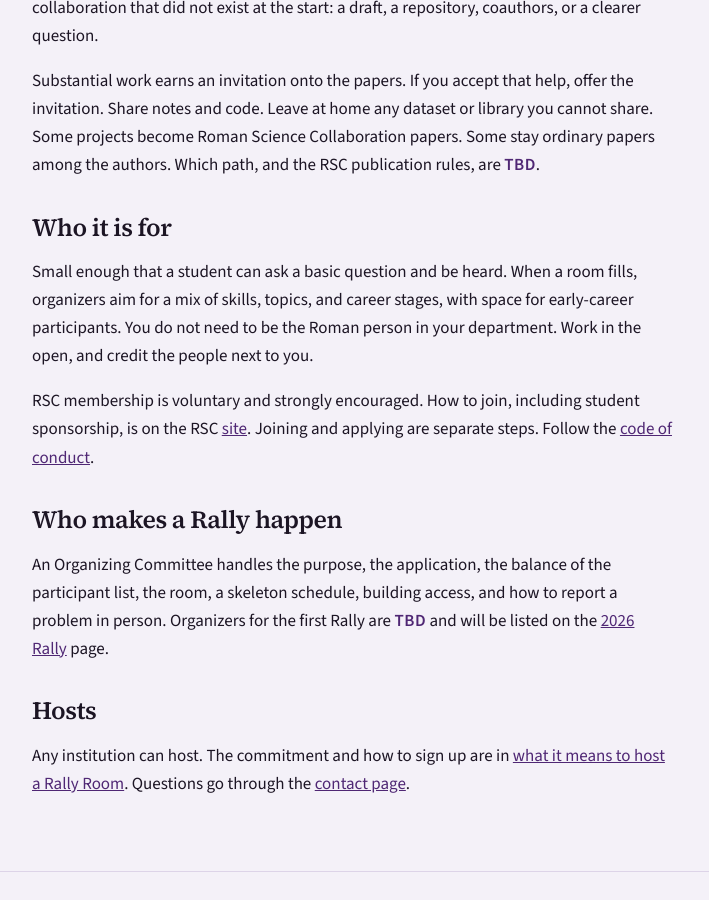
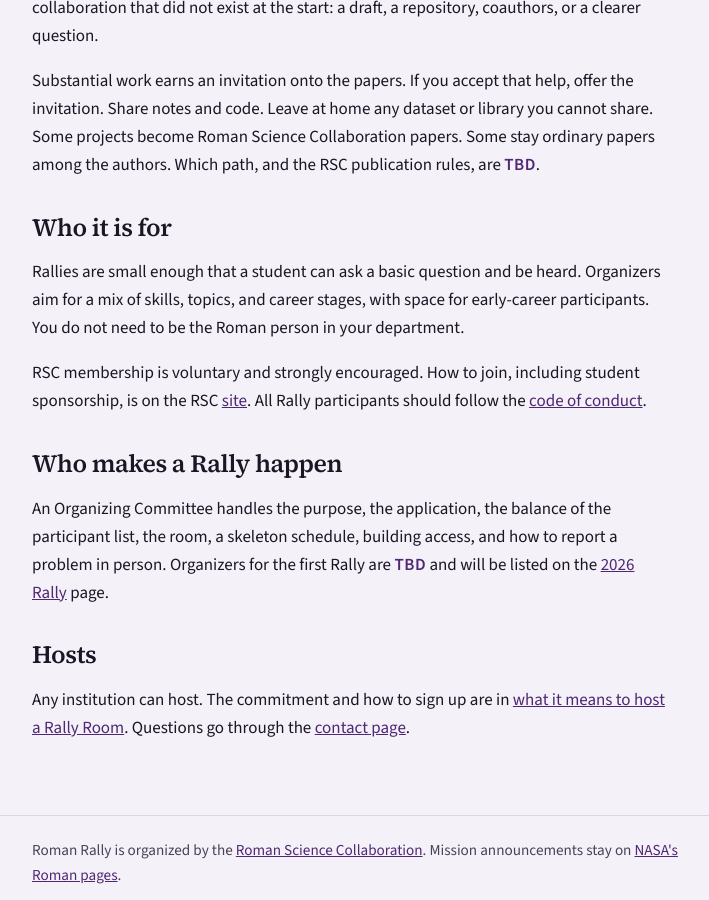
Before and after one commit to Roman-Science-Collaboration/roman-rally, a Jekyll site: the page built from about.md, in a window 1280 px wide and 900 px high, scrolled down 602 px. Shown: the whole window, without its empty margins (64-773 px from the left). Built offline with Jekyll 4.4.1, drawn with Linux system fonts in a browser that asks for light colours.

Commit message:
Revise Rally and RSC membership information
Updated the description of Rallies and RSC membership details.

```diff
--- a/about.md
+++ b/about.md
@@ -19,8 +19,8 @@
   <p>Substantial work earns an invitation onto the papers. If you accept that help, offer the invitation. Share notes and code. Leave at home any dataset or library you cannot share. Some projects become Roman Science Collaboration papers. Some stay ordinary papers among the authors. Which path, and the RSC publication rules, are <strong class="tbd">TBD</strong>.</p>
 
   <h2>Who it is for</h2>
-  <p>Small enough that a student can ask a basic question and be heard. When a room fills, organizers aim for a mix of skills, topics, and career stages, with space for early-career participants. You do not need to be the Roman person in your department. Work in the open, and credit the people next to you.</p>
-  <p>RSC membership is voluntary and strongly encouraged. How to join, including student sponsorship, is on the RSC <a href="https://outerspace.stsci.edu/spaces/RSCPUB/pages/286851875/Roman+Science+Collaboration+RSC+Public+Page+Home">site</a>. Joining and applying are separate steps. Follow the <a href="{{ '/code-of-conduct/' | relative_url }}">code of conduct</a>.</p>
+  <p>Rallies are small enough that a student can ask a basic question and be heard. Organizers aim for a mix of skills, topics, and career stages, with space for early-career participants. You do not need to be the Roman person in your department. </p>
+  <p>RSC membership is voluntary and strongly encouraged. How to join, including student sponsorship, is on the RSC <a href="https://outerspace.stsci.edu/spaces/RSCPUB/pages/286851875/Roman+Science+Collaboration+RSC+Public+Page+Home">site</a>. All Rally participants should follow the <a href="{{ '/code-of-conduct/' | relative_url }}">code of conduct</a>.</p>
 
   <h2>Who makes a Rally happen</h2>
   <p>An Organizing Committee handles the purpose, the application, the balance of the participant list, the room, a skeleton schedule, building access, and how to report a problem in person. Organizers for the first Rally are <strong class="tbd">TBD</strong> and will be listed on the <a href="{{ '/events/rally2026/' | relative_url }}">2026 Rally</a> page.</p>
```
